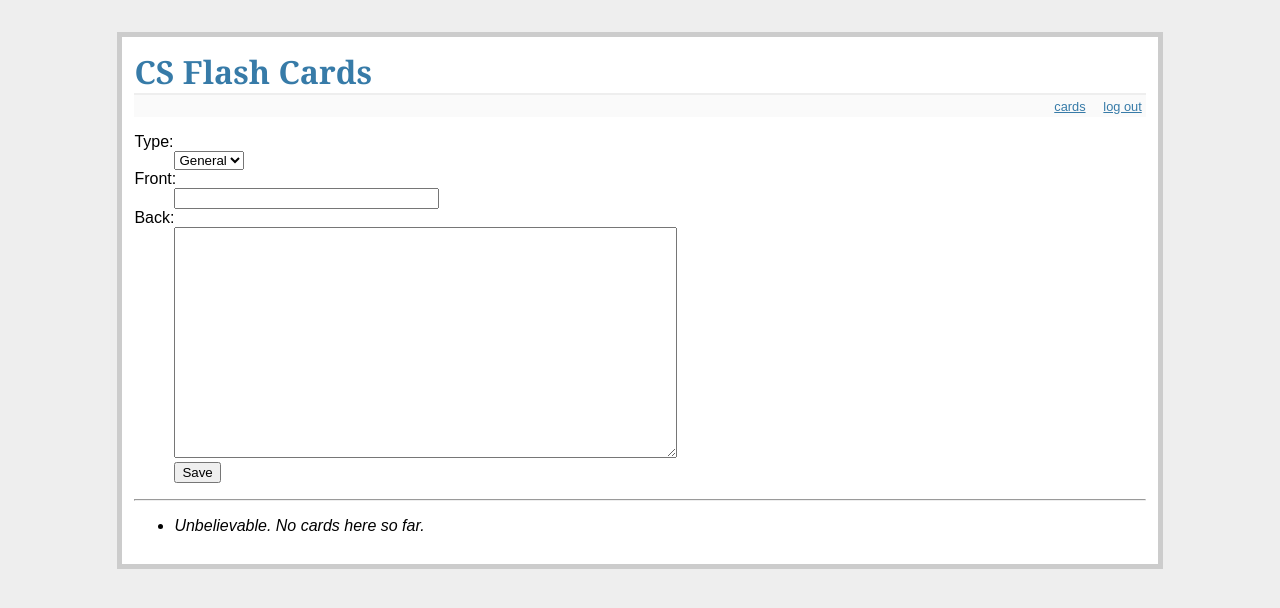
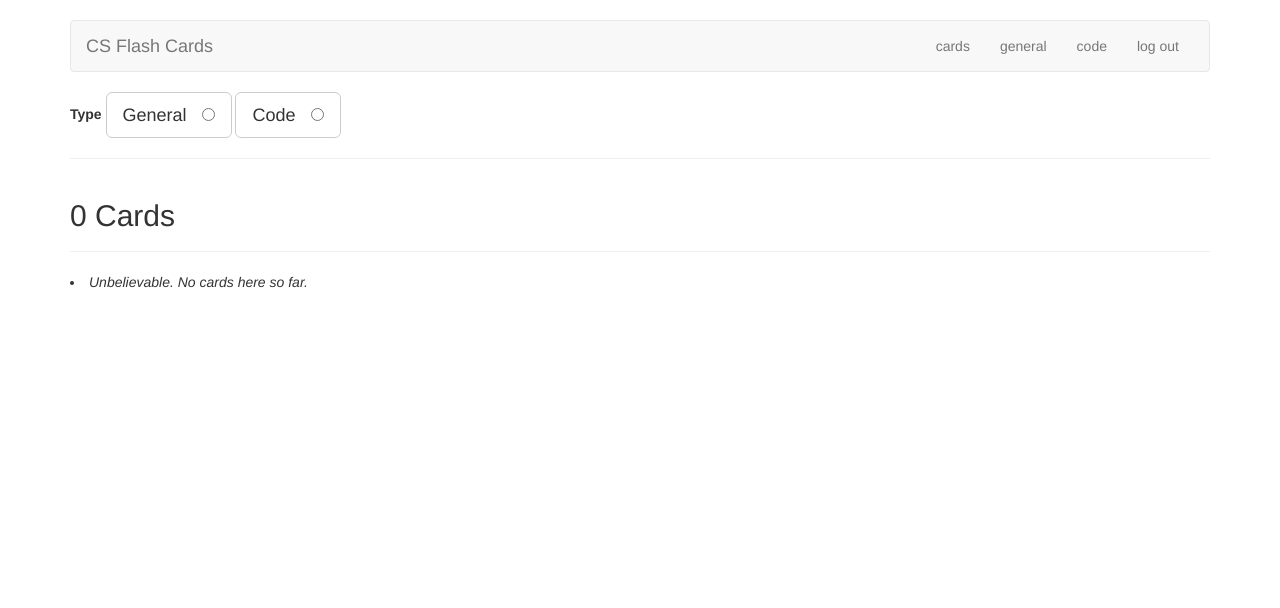
Before and after one commit to jwasham/computer-science-flash-cards, a Flask app: page /cards in a window 1280 px wide. Shown: the top 608 px of the page. Run offline with Flask 2, Linux system fonts and the light colour scheme; the visitor is signed in with stand-in values (Sample User, id 1); data that the repository does not hold is empty; some libraries are stand-ins or nearby versions.

Commit message:
Making good progress. Added styling and a toggle for card type.

```diff
--- a/flash_cards.py
+++ b/flash_cards.py
@@ -62,6 +62,8 @@ def index():
 
 @app.route('/cards')
 def cards():
+    if not session.get('logged_in'):
+        return redirect(url_for('login'))
     db = get_db()
     cur = db.execute('SELECT type, front, back, known FROM cards ORDER BY id DESC')
     cards = cur.fetchall()
@@ -71,7 +73,7 @@ def cards():
 @app.route('/add', methods=['POST'])
 def add_card():
     if not session.get('logged_in'):
-        abort(401)
+        return redirect(url_for('login'))
     db = get_db()
     db.execute('INSERT INTO cards (type, front, back) VALUES (?, ?, ?)',
                [request.form['type'],
@@ -83,13 +85,24 @@ def add_card():
     return redirect(url_for('cards'))
 
 
+@app.route('/general')
+def general():
+    if not session.get('logged_in'):
+        return redirect(url_for('login'))
+    return render_template('general.html')
+
+
+@app.route('/code')
+def code():
+    if not session.get('logged_in'):
+        return redirect(url_for('login'))
+    return render_template('code.html')
+
+
 @app.route('/login', methods=['GET', 'POST'])
 def login():
     error = None
     if request.method == 'POST':
-        # return request.form['username'] + " / " + app.config['USERNAME'] + " / " \
-        #      + request.form['password'] + " / " + app.config['PASSWORD']
-
         if request.form['username'] != app.config['USERNAME']:
             error = 'Invalid username'
         elif request.form['password'] != app.config['PASSWORD']:
--- a/static/style.css
+++ b/static/style.css
@@ -1,18 +1,4 @@
-body            { font-family: sans-serif; background: #eee; }
-a, h1, h2       { color: #377ba8; }
-h1, h2          { font-family: 'Georgia', serif; margin: 0; }
-h1              { border-bottom: 2px solid #eee; }
-h2              { font-size: 1.2em; }
-
-.page           { margin: 2em auto; width: 80%; border: 5px solid #ccc;
-                  padding: 0.8em; background: white; }
-.entries        { list-style: none; margin: 0; padding: 0; }
-.entries li     { margin: 0.8em 1.2em; }
-.entries li h2  { margin-left: -1em; }
-.add-entry      { font-size: 0.9em; border-bottom: 1px solid #ccc; }
-.add-entry dl   { font-weight: bold; }
-.metanav        { text-align: right; font-size: 0.8em; padding: 0.3em;
-                  margin-bottom: 1em; background: #fafafa; }
-.flash          { background: #cee5F5; padding: 0.5em;
-                  border: 1px solid #aacbe2; }
-.error          { background: #f0d6d6; padding: 0.5em; }
+.toggleSelected {
+    background-color: #62b06b;
+    color: #ffffff;
+}
--- a/templates/cards.html
+++ b/templates/cards.html
@@ -2,42 +2,85 @@
 {% block body %}
     {% if session.logged_in %}
         <form action="{{ url_for('add_card') }}" method=post class=add-card>
-            <dl>
-                <dt>
-                    <label for="type">Type:</label>
-                </dt>
-                <dd>
-                    <select name="type">
-                        <option value="1">General</option>
-                        <option value="2">Code</option>
-                    </select>
-                </dd>
-                <dt>
-                    <label for="front">Front:</label>
-                </dt>
-                <dd><input type="text" size=30 name="front" /></dd>
-                <dt>
-                    <label for="back">Back:</label>
-                </dt>
-                <dd><textarea name="back" rows="15" cols="60"></textarea></dd>
-                <dd><input type="submit" value="Save" /></dd>
-            </dl>
+
+            <div class="form-group">
+                <label for="type">Type</label>
+                <label for="general" class="toggleButton btn btn-default btn-lg">General &nbsp;
+                    <input type="radio" name="type" value="1" id="general"/>
+                </label>
+                <label for="code" class="toggleButton btn btn-default btn-lg">Code &nbsp;
+                    <input type="radio" name="type" value="2" id="code"/>
+                </label>
+            </div>
+            <div class="form-group fieldFront">
+                <label for="front">Front of Card</label>
+                <input type="text" name="front" class="form-control">
+            </div>
+            <div class="form-group fieldBack">
+                <label for="back">Back of Card</label>
+                <textarea name="back"
+                          class="form-control"
+                          id="back"
+                          placeholder="back of card"
+                          rows="12"></textarea>
+            </div>
+            <div class="form-group">
+                <button type="submit" class="saveButton btn btn-lg btn-primary">Save</button>
+            </div>
         </form>
     {% endif %}
-    <hr />
-    <ul class=cards>
+
+    <hr/>
+
+    <div class="page-header">
+      <h2>{{ cards|length }} Card{{ '' if (cards|length == 1) else 's' }}</h2>
+    </div>
+
     {% for card in cards %}
-            <li>
+        <div>
             <h3>{{ card.front }}</h3>
             {% if card.type == 1 %}
                 {{ card.back|replace("\n", "<br />") }}
             {% else %}
-                    <pre><code>{{ card.back|safe }}</code></pre>
+                <pre>{{ card.back|safe }}</pre>
             {% endif %}
             <hr>
-            </li>
+        </div>
     {% else %}
         <li><em>Unbelievable. No cards here so far.</em>
     {% endfor %}
-    </ul>
+
+    <script type=text/javascript>
+
+        $(document).ready(function () {
+            function checkit() {
+                var checkedVal = $('input[name=type]:checked').val();
+                if (checkedVal === undefined) {
+                    // hide the fields
+                    $('.fieldFront').hide();
+                    $('.fieldBack').hide();
+                    $('.saveButton').hide();
+                } else {
+                    $('.toggleButton').removeClass('toggleSelected');
+                    $(this).addClass('toggleSelected');
+
+                    if (checkedVal == '1') {
+                        $('textarea[name=back]').attr('rows', 5);
+                    } else {
+                        $('textarea[name=back]').attr('rows', 12);
+                    }
+
+                    $('.fieldFront').show();
+                    $('.fieldBack').show();
+                    $('.saveButton').show();
+                }
+            }
+
+            $('.toggleButton').click(checkit);
+
+            checkit();
+        });
+
+    </script>
+
 {% endblock %}
--- /dev/null
+++ b/templates/code.html
@@ -0,0 +1,4 @@
+{% extends "layout.html" %}
+{% block body %}
+  code
+{% endblock %}
--- /dev/null
+++ b/templates/general.html
@@ -0,0 +1,4 @@
+{% extends "layout.html" %}
+{% block body %}
+  general
+{% endblock %}
--- a/templates/layout.html
+++ b/templates/layout.html
@@ -1,20 +1,55 @@
 <!doctype html>
+<html>
+<head>
     <title>CS Flash Cards</title>
-<link rel=stylesheet type=text/css href="{{ url_for('static', filename='style.css') }}">
-<div class=page>
-    <h1>CS Flash Cards</h1>
-    <div class=metanav>
+    <link rel="stylesheet" type="text/css" href="https://maxcdn.bootstrapcdn.com/bootstrap/3.3.6/css/bootstrap.min.css" />
+    <link rel=stylesheet type=text/css href="{{ url_for('static', filename='style.css') }}" />
+    <!-- I know this doesn't belong in head, but I have script in a template that needs to have jQuery -->
+    <script src="https://code.jquery.com/jquery-2.2.4.min.js" integrity="sha256-BbhdlvQf/xTY9gja0Dq3HiwQF8LaCRTXxZKRutelT44=" crossorigin="anonymous"></script>
+</head>
+<body>
+    <div class="container">
+        <div class="row">
+            <div class="col-xs-12">
+
+                <br />
+                <nav class="navbar navbar-default">
+                  <div class="container-fluid">
+                    <!-- toggle menu -->
+                    <div class="navbar-header">
+                      <button type="button" class="navbar-toggle collapsed" data-toggle="collapse" data-target="#bs-example-navbar-collapse-1" aria-expanded="false">
+                        <span class="sr-only">Toggle navigation</span>
+                        <span class="icon-bar"></span>
+                        <span class="icon-bar"></span>
+                        <span class="icon-bar"></span>
+                      </button>
+                      <a class="navbar-brand" href="#">CS Flash Cards</a>
+                    </div>
+
+                    <!-- full menu -->
+                    <div class="collapse navbar-collapse" id="bs-example-navbar-collapse-1">
+                      <ul class="nav navbar-nav navbar-right">
                         {% if not session.logged_in %}
-            <a href="{{ url_for('login') }}">log in</a>
+                            <li><a href="{{ url_for('login') }}">log in</a></li>
                         {% else %}
-            <a href="{{ url_for('cards') }}">cards</a>
-            &nbsp;
-            &nbsp;
-            <a href="{{ url_for('logout') }}">log out</a>
+                            <li><a href="{{ url_for('cards') }}">cards</a></li>
+                            <li><a href="{{ url_for('general') }}">general</a></li>
+                            <li><a href="{{ url_for('code') }}">code</a></li>
+                            <li><a href="{{ url_for('logout') }}">log out</a></li>
                         {% endif %}
-    </div>
+                      </ul>
+                    </div><!-- /.navbar-collapse -->
+                  </div><!-- /.container-fluid -->
+                </nav>
+
+
                 {% for message in get_flashed_messages() %}
-        <div class=flash>{{ message }}</div>
+                    <div class="alert alert-success" role="alert">{{ message }}</div>
                 {% endfor %}
                 {% block body %}{% endblock %}
             </div>
+        </div>
+    </div>
+    <script src="https://maxcdn.bootstrapcdn.com/bootstrap/3.3.6/js/bootstrap.min.js"></script>
+</body>
+</html>
--- a/templates/login.html
+++ b/templates/login.html
@@ -1,7 +1,7 @@
 {% extends "layout.html" %}
 {% block body %}
   <h2>Login</h2>
-  {% if error %}<p class=error><strong>Error:</strong> {{ error }}{% endif %}
+  {% if error %}<div class="alert alert-danger" role="alert">{{ error }}</div>{% endif %}
   <form action="{{ url_for('login') }}" method=post>
     <dl>
       <dt>Username:
```
Lines whose indentation alone changed are shown as unchanged.
